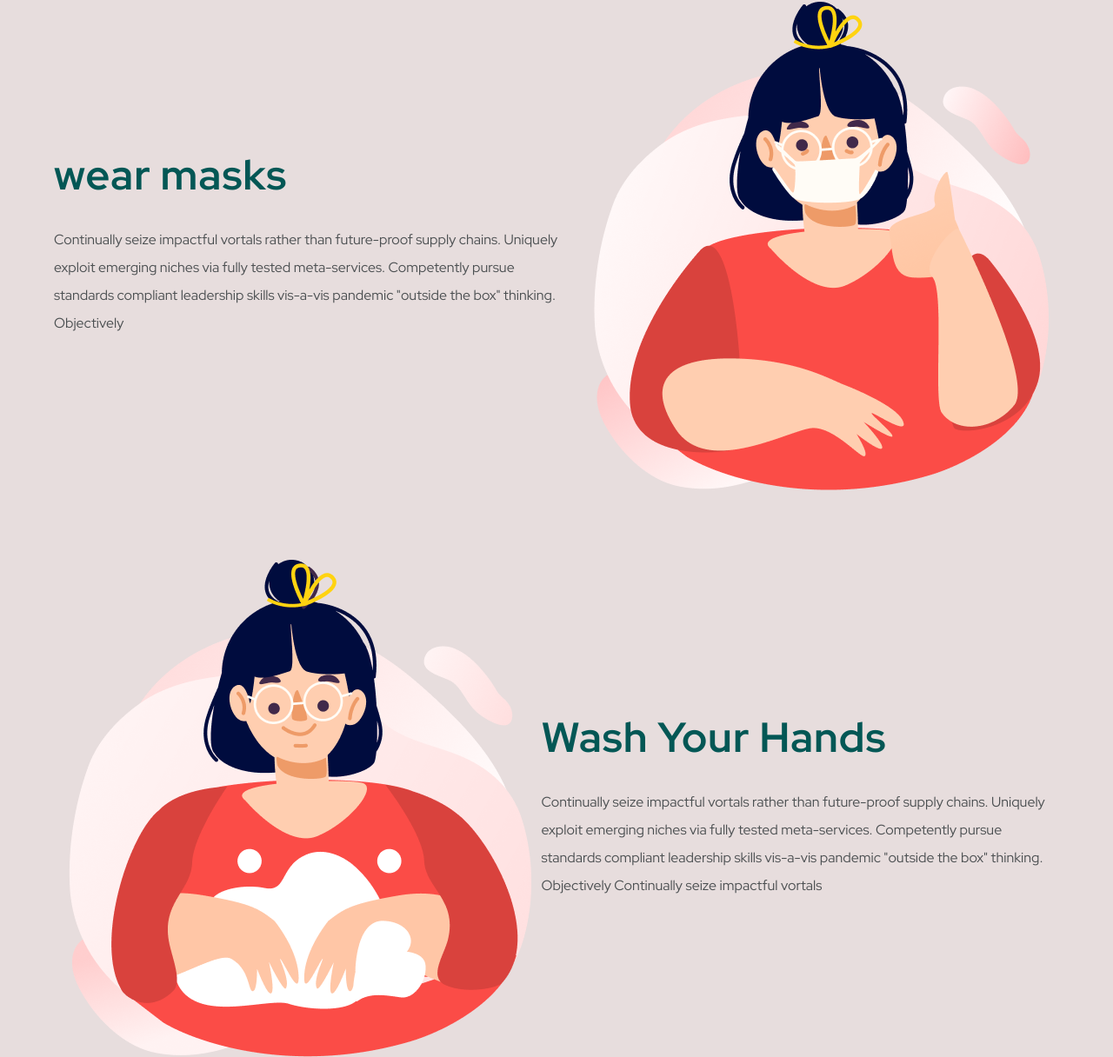
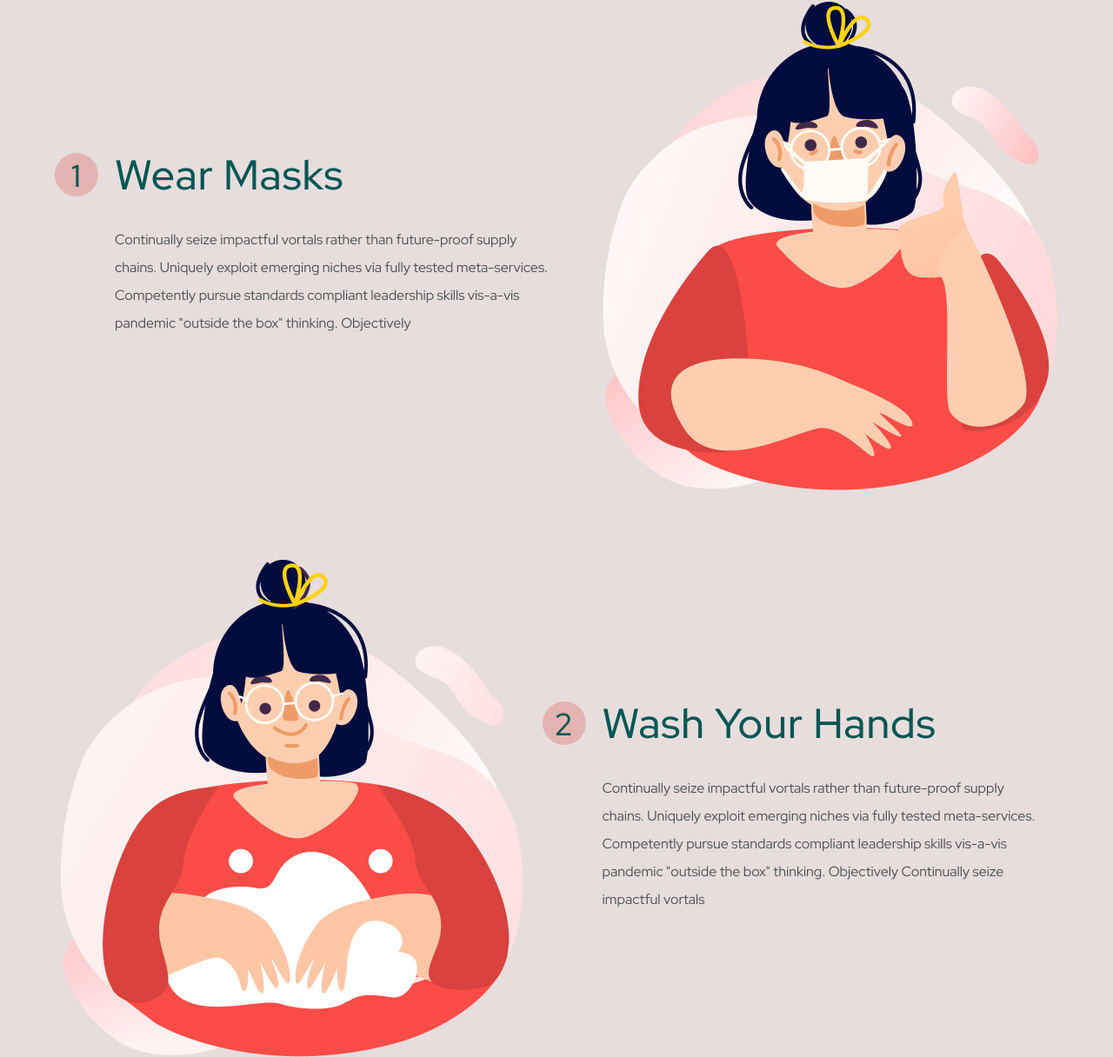
Before and after one commit to IlyaKrapivnoy/covid-19-landing-page, a plain HTML site: page index.html in a window 1280 px wide. Shown: the part 3137-4353 px from the top of the page at 87% size. Drawn offline with Linux system fonts and the light colour scheme.

Commit message:
add before el to post title

```diff
--- a/index.html
+++ b/index.html
@@ -183,9 +183,9 @@
                         <p>Corona viruses are a type of virus. There are many different kinds, and some cause disease. A newly identified type has caused</p>
                     </div>
                     <div class="post">
-                        <div class="post-left">
-                            <div class="post-title">
-                                <h2>wear masks</h2>
+                        <div class="post-left padding-left">
+                            <div class="post-title post-title-light">
+                                <h2 class="before-number first">Wear masks</h2>
                             </div>
                             <div class="post-description">
                                 <p>Continually seize impactful vortals rather than future-proof supply chains. Uniquely exploit emerging niches via fully tested meta-services. Competently pursue standards compliant leadership skills vis-a-vis pandemic "outside the box" thinking. Objectively </p>
@@ -203,9 +203,9 @@
                                 <img src="images/what-2.png" alt="">
                             </div>
                         </div>
-                        <div class="post-left">
-                            <div class="post-title">
-                                <h2>Wash Your Hands</h2>
+                        <div class="post-left padding-left">
+                            <div class="post-title post-title-light">
+                                <h2 class="before-number second">Wash Your Hands</h2>
                             </div>
                             <div class="post-description">
                                 <p>Continually seize impactful vortals rather than future-proof supply chains. Uniquely exploit emerging niches via fully tested meta-services. Competently pursue standards compliant leadership skills vis-a-vis pandemic "outside the box" thinking. Objectively Continually seize impactful vortals</p>
@@ -213,9 +213,9 @@
                         </div>
                     </div>
                     <div class="post">
-                        <div class="post-left">
-                            <div class="post-title">
-                                <h2>Use nose -  rag</h2>
+                        <div class="post-left padding-left">
+                            <div class="post-title post-title-light">
+                                <h2 class="before-number third">Use nose -  rag</h2>
                             </div>
                             <div class="post-description">
                                 <p>Continually seize impactful vortals rather than future-proof supply chains. Uniquely exploit emerging niches via fully tested meta-services. Competently pursue standards compliant leadership skills vis-a-vis pandemic "outside the box" thinking. Objectively </p>
--- a/scss/style.scss
+++ b/scss/style.scss
@@ -201,6 +201,12 @@ header {
     }
 }
 
+.post-left.padding-left {
+    padding: 0 40px 0 80px;
+    max-width: 500px;
+}
+
+
 .post-upper-title p {
     font-size: 20px;
     color: $brand-red;
@@ -215,7 +221,57 @@ header {
     padding-bottom: 30px;
 
     color: $title-color;
+
 }
+
+.post-title-light {
+    position: relative;
+
+    h2 {
+        font-weight: 500;
+        text-transform: capitalize;
+
+        &.before-number {
+            &::before {
+                content: '';
+
+                position: absolute;
+                top: 4px;
+                left: -69px;
+
+                width: 50px;
+                height: 50px;
+                background: $pink;
+
+                border-radius: 50%;
+                text-align: center;
+
+                font-size: 36px;
+                line-height: 52px;
+            }
+        }
+
+        &.first {
+            &::before {
+                content: '1';
+
+            }
+        }
+        &.second {
+            &::before {
+                content: '2';
+
+            }
+        }
+        &.third {
+            &::before {
+                content: '3';
+
+            }
+        }
+    }
+}
+
 
 .post-description p {
     font-size: 16px;
```
Also changed, not shown: css/style.css.
